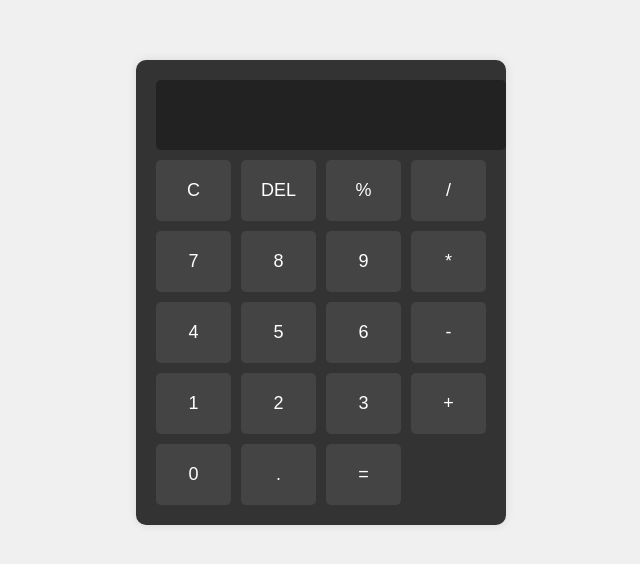
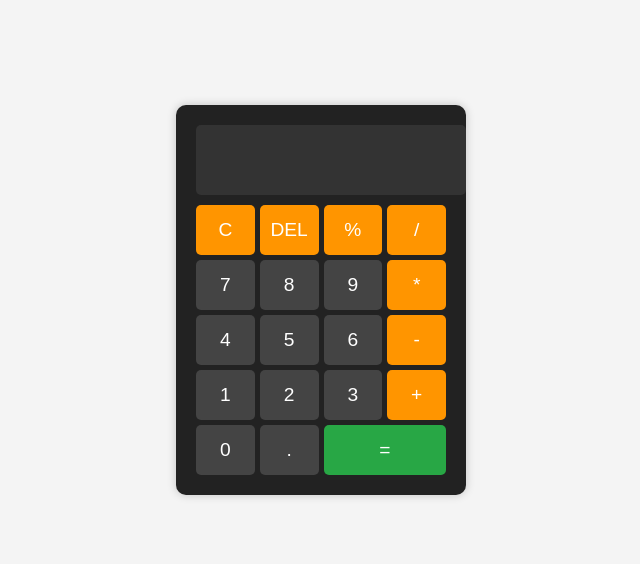
Before and after one commit to SohamRoy20Gaming/Calculator-In-HTML-CSS-JS, a plain HTML site: page index.html in a window 1280 px wide. Shown: the part 108-672 px from the top of the page, without its empty margins (319-959 px from the left). Drawn offline with Linux system fonts and the light colour scheme.

Commit message:
Update styles.css

```diff
--- a/styles.css
+++ b/styles.css
@@ -3,27 +3,27 @@ body {
     justify-content: center;
     align-items: center;
     height: 100vh;
-    margin: 0;
-    background-color: #f0f0f0;
+    background-color: #f4f4f4;
     font-family: Arial, sans-serif;
 }
 
 .calculator {
-    background-color: #333;
+    width: 250px;
+    background-color: #222;
     padding: 20px;
     border-radius: 10px;
-    box-shadow: 0px 0px 10px rgba(0, 0, 0, 0.1);
+    box-shadow: 0px 0px 10px rgba(0, 0, 0, 0.2);
 }
 
 #display {
     width: 100%;
     height: 50px;
-    background-color: #222;
-    color: #fff;
+    text-align: right;
+    font-size: 1.5em;
+    padding: 10px;
     border: none;
-    text-align: right;
-    padding: 10px;
-    font-size: 24px;
+    background-color: #333;
+    color: white;
     border-radius: 5px;
     margin-bottom: 10px;
 }
@@ -31,24 +31,37 @@ body {
 .buttons {
     display: grid;
     grid-template-columns: repeat(4, 1fr);
-    gap: 10px;
+    gap: 5px;
 }
 
 button {
+    height: 50px;
+    font-size: 1.2em;
+    border: none;
+    cursor: pointer;
+    border-radius: 5px;
     background-color: #444;
-    color: #fff;
-    border: none;
-    padding: 20px;
-    font-size: 18px;
-    border-radius: 5px;
-    cursor: pointer;
-    transition: background-color 0.3s;
+    color: white;
+    transition: 0.2s;
 }
 
 button:hover {
-    background-color: #555;
+    background-color: #666;
 }
 
-button.zero {
+.operator {
+    background-color: #ff9500;
+}
+
+.operator:hover {
+    background-color: #ffad33;
+}
+
+.equal {
+    background-color: #28a745;
     grid-column: span 2;
 }
+
+.equal:hover {
+    background-color: #34d058;
+}
```
